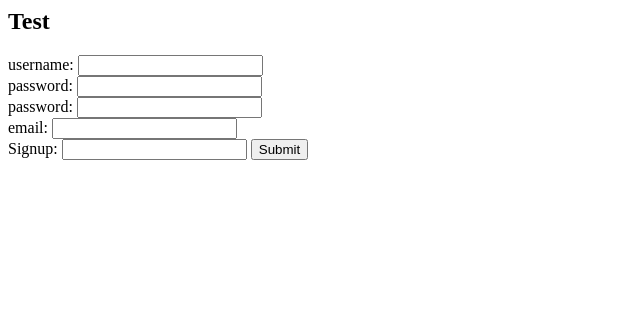
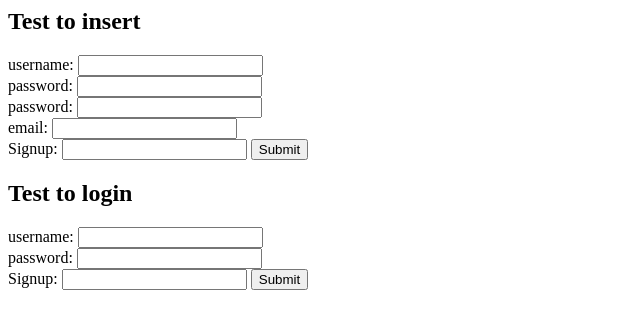
Before and after one commit to TeamFloorPlan/TeamFloorPlan, a PHP site: page /Backend/post2.html in a window 1280 px wide. Shown: the top 329 px of the page, without its empty margins (0-640 px from the left). Run offline with PHP 8.4, Linux system fonts and the light colour scheme.

Commit message:
Updated tools and changed some backend code to work

```diff
--- a/Backend/Backend.php
+++ b/Backend/Backend.php
@@ -99,7 +99,7 @@ if(isset($_POST['Signup']) && isset($_POST['email']) && isset($_POST['username']
         }
 
         // query
-        $result = $conn->prepare("SELECT * FROM logindetails WHERE username= :username AND password= :password AND verified='true'");
+        $result = $conn->prepare("SELECT * FROM logindetails WHERE username= :username AND password= :password");
         $result->bindParam(':username', $user);
         $result->bindParam(':password', $password);
         $result->execute();
@@ -108,7 +108,7 @@ if(isset($_POST['Signup']) && isset($_POST['email']) && isset($_POST['username']
 
             $_SESSION['user'] = $user;	//Start user session login successful
             session_write_close();
-            header("Placeholder");
+            header("Location: Placeholder.html");
         } else {
             $errmsg_arr[] = 'Username and Password are not found';
             $errflag      = true;
--- a/Backend/post2.html
+++ b/Backend/post2.html
@@ -2,7 +2,7 @@
 <body>
 
 
-<h2>Test</h2>
+<h2>Test to insert</h2>
 <form action="Backend.php" method="post">
 username: <input type="text" name="username"> <br>
 password: <input type="text" name="password"> <br>
@@ -12,6 +12,14 @@ Signup: <input type="text" name="Signup">
 <input type="submit">
 </form>
 
+<h2>Test to login</h2>
+<form action="Backend.php" method="post">
+username: <input type="text" name="username"> <br>
+password: <input type="text" name="password"> <br>
+Signup: <input type="text" name="Login">
+<input type="submit">
+</form>
+
 
 
 </body>
```
